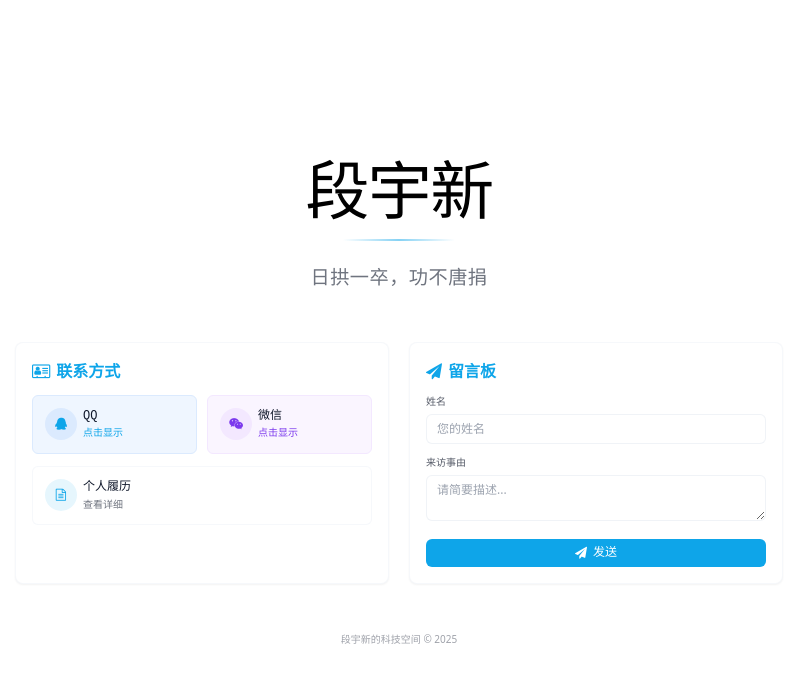
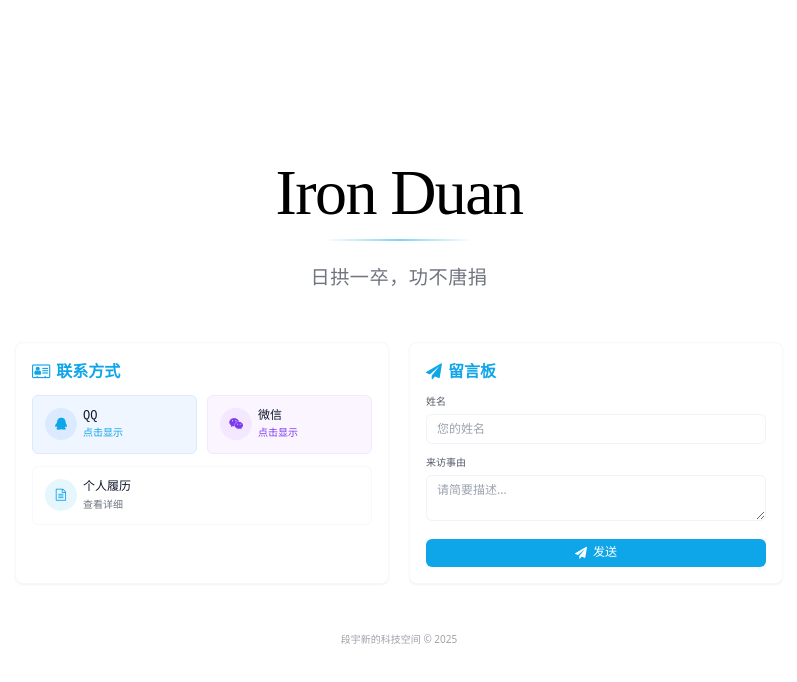
Before and after one commit to PeterParker-1/PeterParker-1.github.io, a plain HTML site: page index.html in a window 1280 px wide. Shown: the whole page, without its empty margins (241-1038 px from the left). Drawn offline with nearby package versions, Linux system fonts and the light colour scheme.

Commit message:
Update index.html

```diff
--- a/index.html
+++ b/index.html
@@ -77,7 +77,7 @@
         <!-- 标题区域 -->
         <div class="text-center mb-10 md:mb-12">
             <h1 class="text-[clamp(2.5rem,6vw,4rem)] font-kai font-normal mb-5 leading-tight tracking-tight decor-line">
-                段宇新
+                Iron Duan
             </h1>
             <p class="text-dark/60 text-[clamp(0.9rem,2vw,1.2rem)] mt-8 font-mono tracking-wide">
                 日拱一卒，功不唐捐
```
